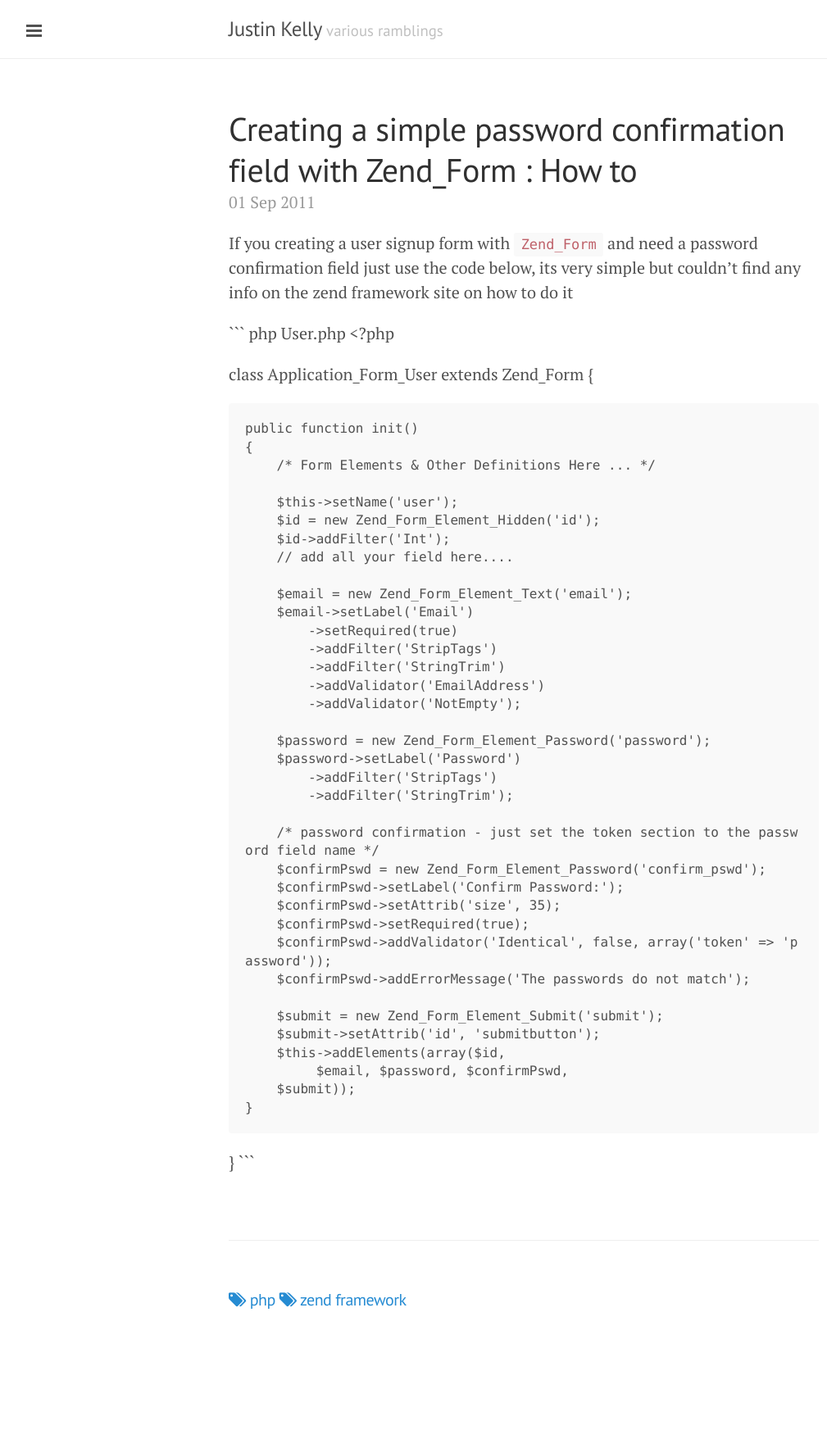
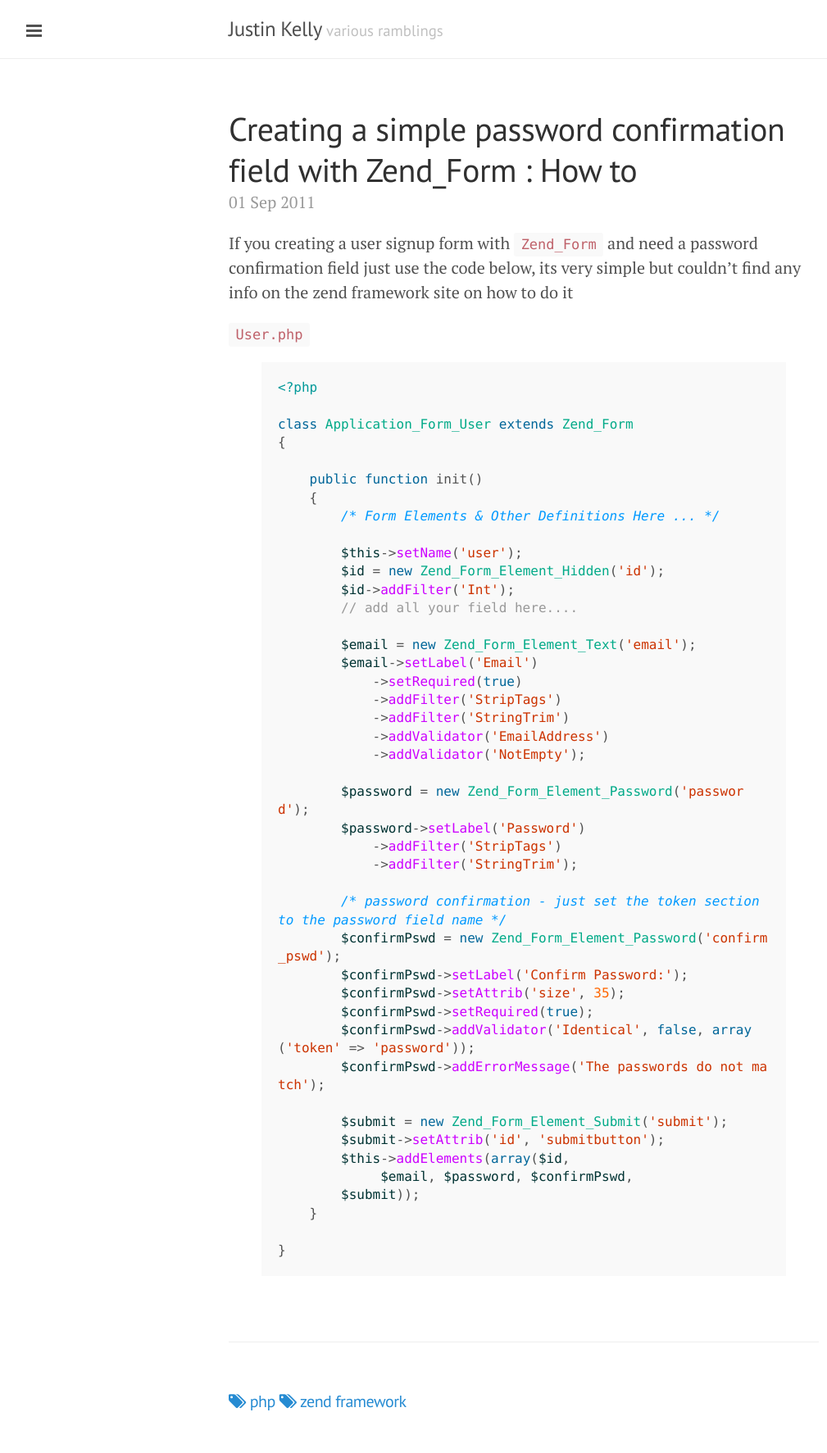
Before and after one commit to justinkelly/justinkelly.github.io, a Jekyll site: the page built from _posts/2011-09-01-creating-a-simple-password-confirmation-field.md, in a window 1280 px wide. Shown: the whole page at 82% size, without its empty margins (1-1010 px from the left). Built offline with Jekyll 4.4.1, drawn with Linux system fonts in a browser that asks for light colours; nearby versions of some CDN libraries; before the commit the page ends 1649 px from its top, so only the background shows below that.

Commit message:
fix posts

````diff
--- a/_posts/2011-09-01-creating-a-simple-password-confirmation-field.md
+++ b/_posts/2011-09-01-creating-a-simple-password-confirmation-field.md
@@ -11,7 +11,8 @@ posterous_slug: creating-a-simple-password-confirmation-field
 ---
 If you creating a user signup form with `Zend_Form` and need a password confirmation field just use the code below, its very simple but couldn't find any info on the zend framework site on how to do it
 
-``` php User.php
+`User.php`
+{% highlight php %}
 <?php
 
 class Application_Form_User extends Zend_Form
@@ -55,4 +56,4 @@ class Application_Form_User extends Zend_Form
     }
 
 }
-```
+{% endhighlight %}
````
Also changed, not shown: _posts/2011-09-03-theage-10-articles-today-about-sally-pearsons.html (deleted, +0 -10 lines), _posts/2011-11-17-using-page-content-stored-in-wordpress-in-ano.md (+8 -4 lines).
